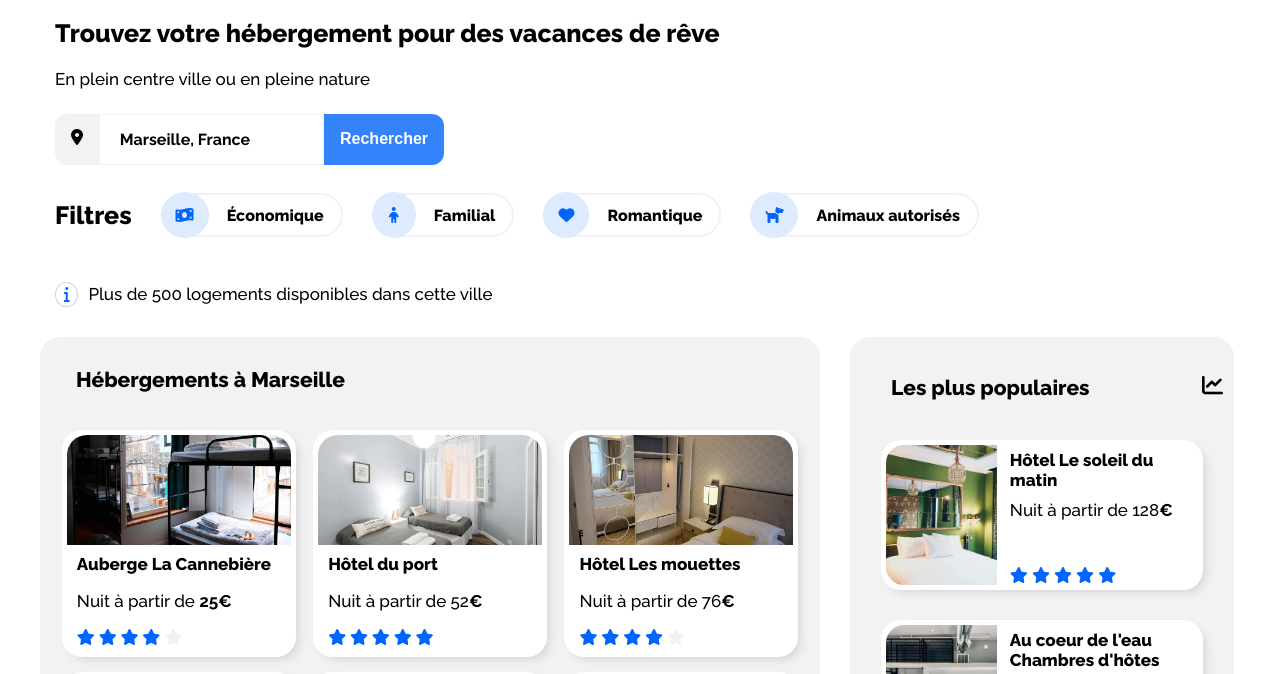
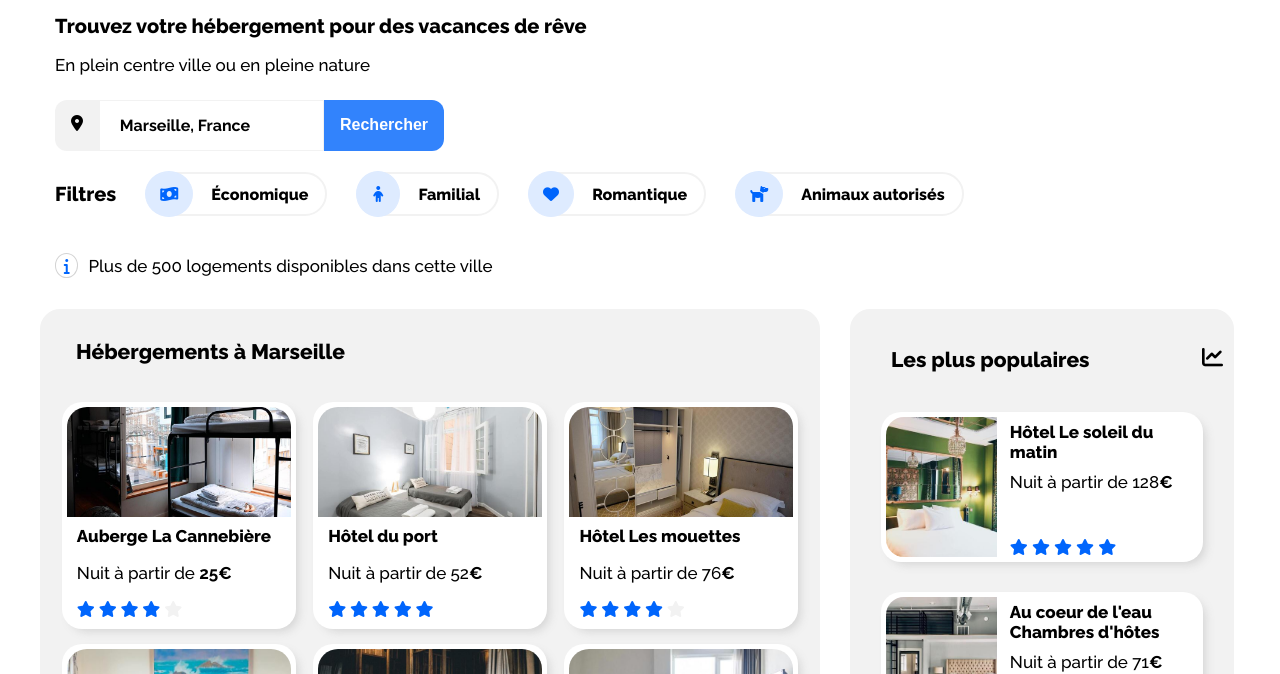
Before and after one commit to AdrienBleu/projet_OC, a plain HTML site: page index.html in a window 1280 px wide. Shown: the part 85-759 px from the top of the page. Drawn offline with Linux system fonts and the light colour scheme.

Commit message:
Switch size

```diff
--- a/css/body.css
+++ b/css/body.css
@@ -9,7 +9,7 @@ body {
 }
 
 .container h1 {
-  font-size: 25px;
+  font-size: 20px;
   font-weight: 800;
 }
 
```
Also changed, not shown: index.html (+2 -1 lines).
